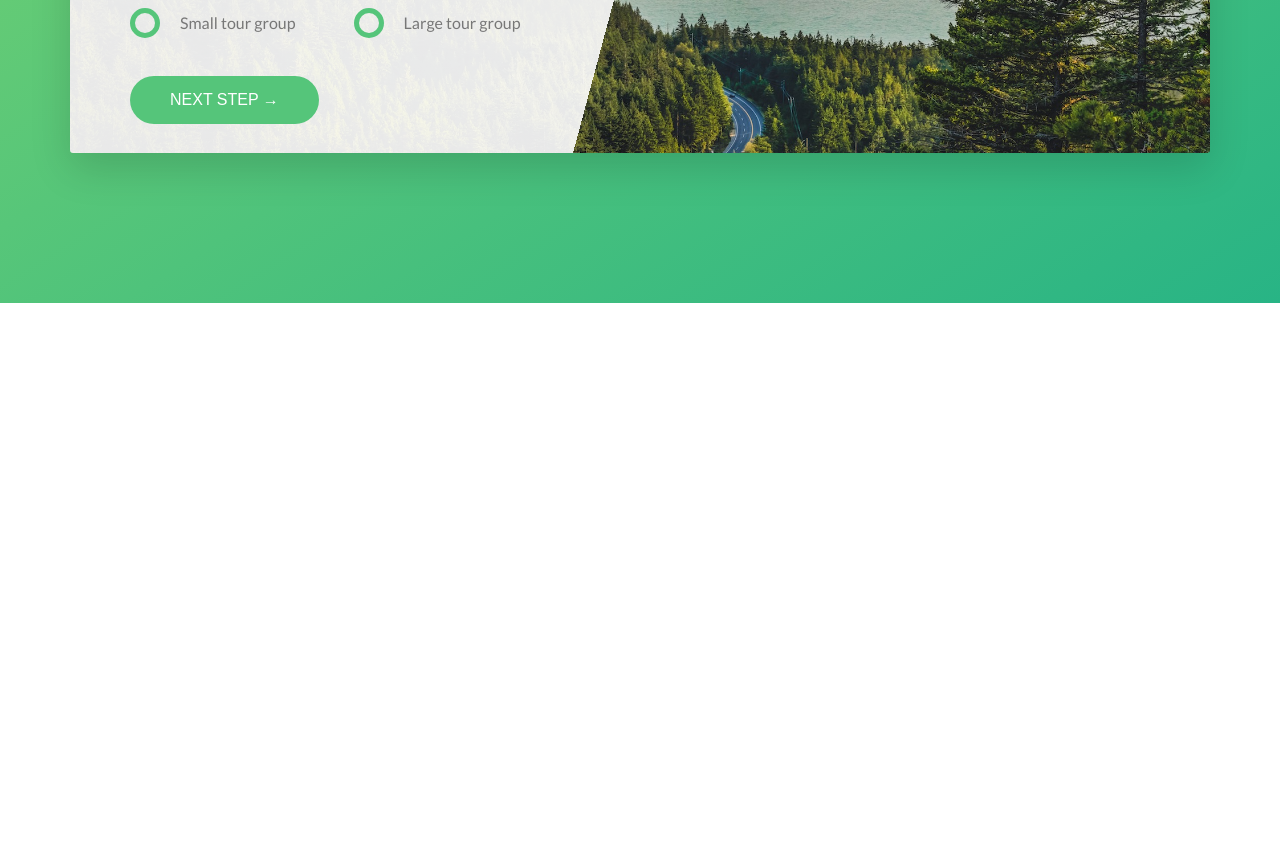
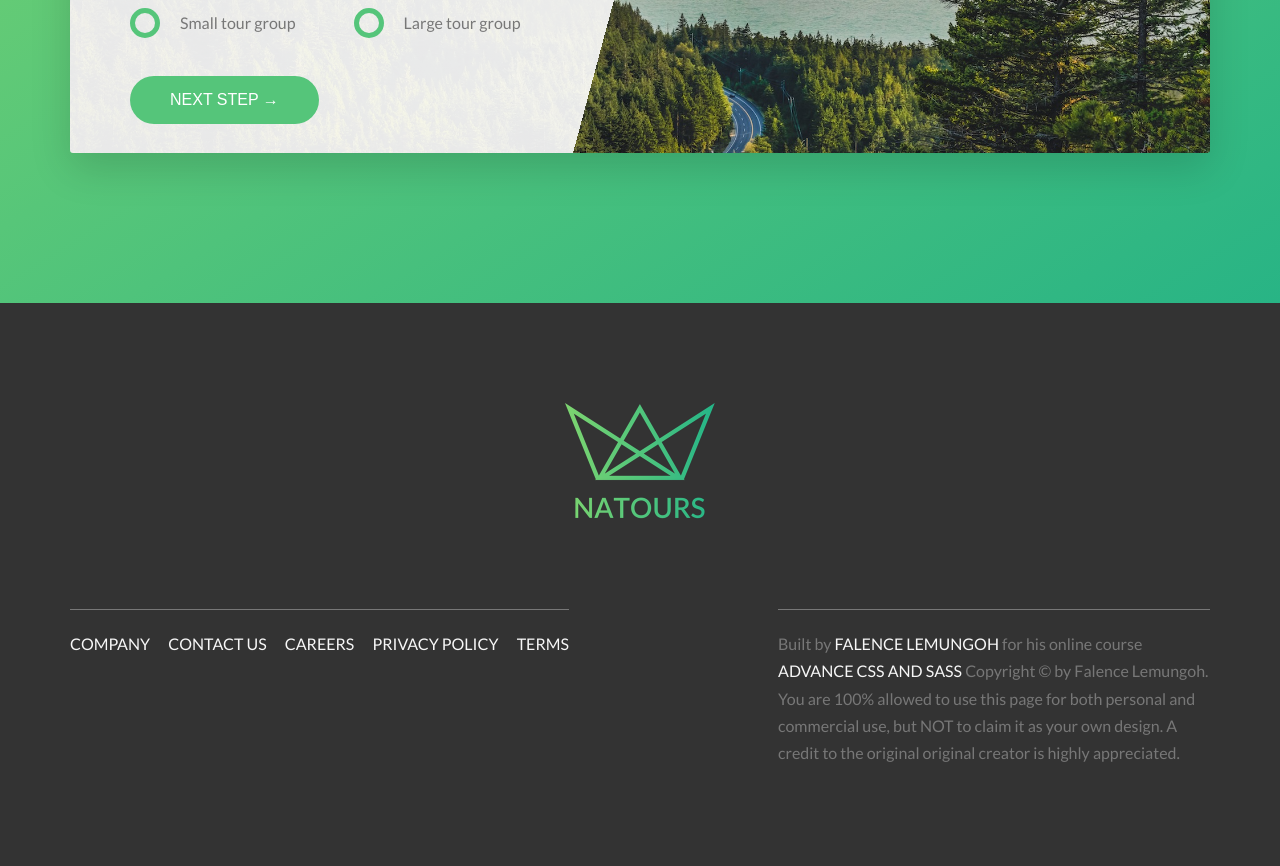
Before and after one commit to Falence/natourss, a website: page index.html in a window 1280 px wide. Shown: the part 4950-5816 px from the top of the page. Before the commit the page ends 5253 px from the top, so only its background shows below. Drawn offline with Linux system fonts and the light colour scheme.

Commit message:
built the footer

```diff
--- a/index.html
+++ b/index.html
@@ -325,6 +325,30 @@
             </section>
         </main>
 
+        <footer class="footer">
+            <div class="footer__logo-box">
+                <img src="../img/logo-green-2x.png" alt="Full logo" class="footer__logo">
+            </div>
+            <div class="row">
+                <div class="col-1-of-2">
+                    <div class="footer__navigation">
+                        <ul class="footer__list">
+                            <li class="footer__item"><a href="#" class="footer__link">Company</a></li>
+                            <li class="footer__item"><a href="#" class="footer__link">Contact us</a></li>
+                            <li class="footer__item"><a href="#" class="footer__link">Careers</a></li>
+                            <li class="footer__item"><a href="#" class="footer__link">Privacy policy</a></li>
+                            <li class="footer__item"><a href="#" class="footer__link">Terms</a></li>
+                        </ul>
+                    </div>
+                </div>
+                <div class="col-1-of-2">
+                    <p class="footer__copyright">
+                        Built by <a href="#" class="footer__link">Falence Lemungoh</a> for his online course <a href="#" class="footer__link">Advance CSS and SASS</a> Copyright &copy; by Falence Lemungoh. You are 100% allowed to use this page for both personal and commercial use, but NOT to claim it as your own design. A credit to the original original creator is highly appreciated.
+                    </p>
+                </div>
+            </div>
+        </footer>
+
         <!-- <section class="grid-test">
             <div class="row">
                 <div class="col-1-of-2">Col 1 of 2</div>
--- a/sass/abstracts/_variables.scss
+++ b/sass/abstracts/_variables.scss
@@ -14,6 +14,7 @@ $color-grey-light-2: #eee;
 
 $color-grey-dark: #777;
 $color-grey-dark-2: #999;
+$color-grey-dark-3: #333;
 
 $color-white: #fff;
 $color-black: #000;
--- /dev/null
+++ b/sass/layout/_footer.scss
@@ -0,0 +1,57 @@
+.footer {
+    background-color: $color-grey-dark-3;
+    padding: 10rem 0;
+
+    &__logo-box {
+        text-align: center;
+        margin-bottom: 8rem;
+    }
+
+    &__logo {
+        width: 15rem;
+    }
+
+    &__navigation {
+        border-top: 1px solid $color-grey-dark;
+        padding-top: 2rem;
+        display: inline-block;
+    }
+
+    &__list {
+        list-style: none;
+    }
+
+    &__item {
+        display: inline-block;
+
+        &:not(:last-child) {
+            margin-right: 1.5rem;
+        }
+    }
+
+    &__link {
+        &:link,
+        &:visited {
+            color: $color-grey-light-1;
+            background-color: $color-grey-dark-3;
+            text-decoration: none;
+            text-transform: uppercase;
+            display: inline-block;
+            transition: all .2s;
+        }
+
+        &:hover,
+        &:active {
+            color: $color-primary;
+            box-shadow: 0 1rem 2rem rgba($color-black, .4);
+            transform: rotate(5deg) scale(1.1);
+        }
+    }
+
+    &__copyright {
+        border-top: 1px solid $color-grey-dark;
+        padding-top: 2rem;
+        width: 80%;
+        float: right;
+    }
+}
--- a/sass/main.scss
+++ b/sass/main.scss
@@ -15,6 +15,7 @@
 @import "components/form";
 @import "components/story";
 
+@import "layout/footer";
 @import "layout/grid";
 @import "layout/header";
 
```
Also changed, not shown: css/style.css.
